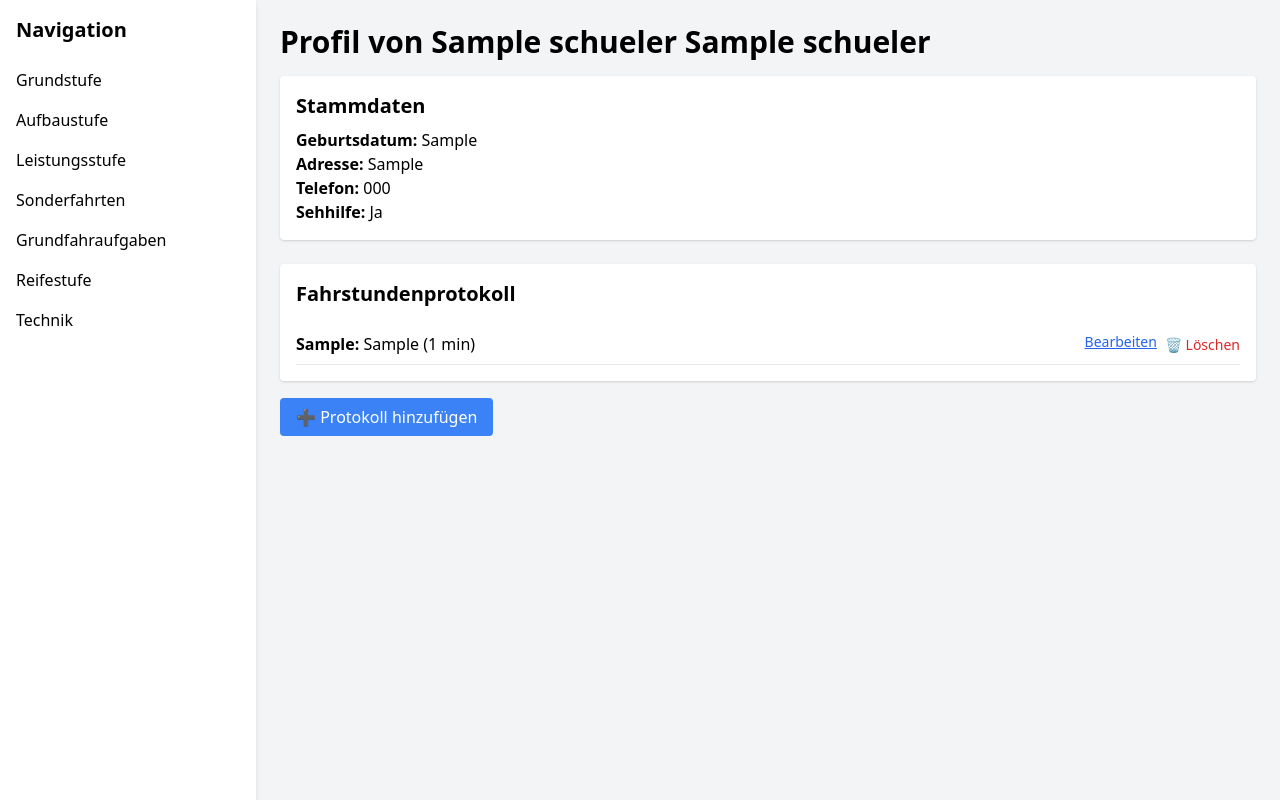
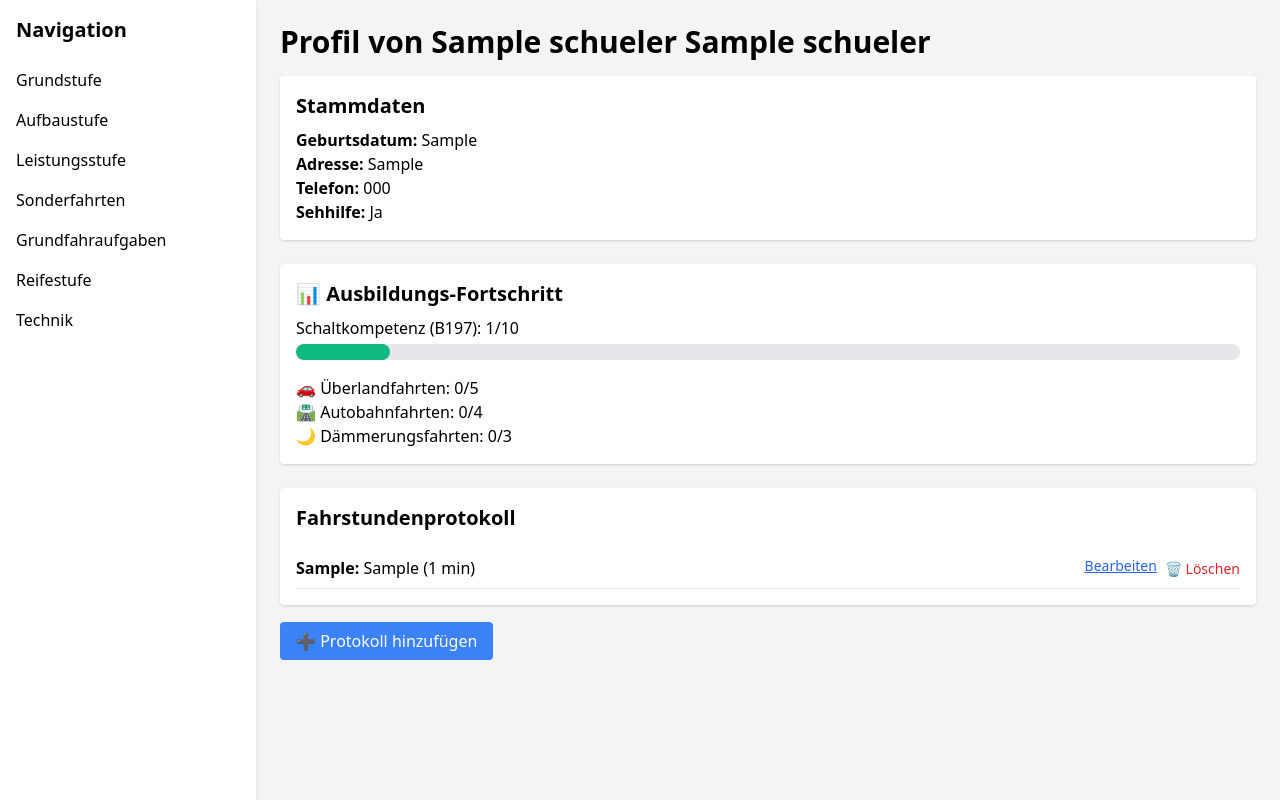
Before and after one commit to eyfahrlehrer/ausbildungsdiagrammkarte_flask, a Flask app: page /profil/1 in a window 1280 px wide. Run offline with Flask 3, Linux system fonts and the light colour scheme; tables that the repository leaves empty hold one stand-in row (values such as "Sample post"); some libraries are stand-ins or nearby versions.

Commit message:
Update profil.html

```diff
--- a/templates/profil.html
+++ b/templates/profil.html
@@ -36,7 +36,25 @@
             <p><strong>Sehhilfe:</strong> {{ "Ja" if schueler.sehhilfe else "Nein" }}</p>
         </section>
 
-            <!-- Protokolle -->
+        <!-- Fortschrittsbox -->
+        <section class="bg-white p-4 rounded shadow mb-6">
+            <h2 class="text-xl font-semibold mb-2">📊 Ausbildungs-Fortschritt</h2>
+
+            <div class="mb-4">
+                <label class="block font-medium mb-1">Schaltkompetenz (B197): {{ schalt_anzahl }}/10</label>
+                <div class="w-full bg-gray-200 rounded-full h-4">
+                    <div class="bg-green-500 h-4 rounded-full" style="width: {{ schalt_prozent }}%;"></div>
+                </div>
+            </div>
+
+            <div>
+                <p>🚗 Überlandfahrten: {{ ueberland }}/5</p>
+                <p>🛣️ Autobahnfahrten: {{ autobahn }}/4</p>
+                <p>🌙 Dämmerungsfahrten: {{ daemmerung }}/3</p>
+            </div>
+        </section>
+
+        <!-- Fahrstundenprotokoll -->
         <section class="bg-white p-4 rounded shadow mb-6">
             <h2 class="text-xl font-semibold mb-4">Fahrstundenprotokoll</h2>
             {% if protokolle %}
```
Lines whose indentation alone changed are shown as unchanged.
